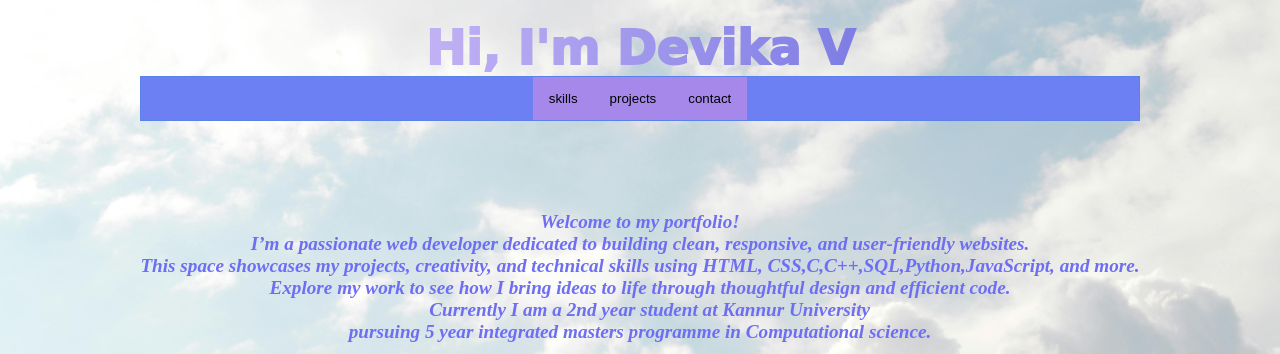
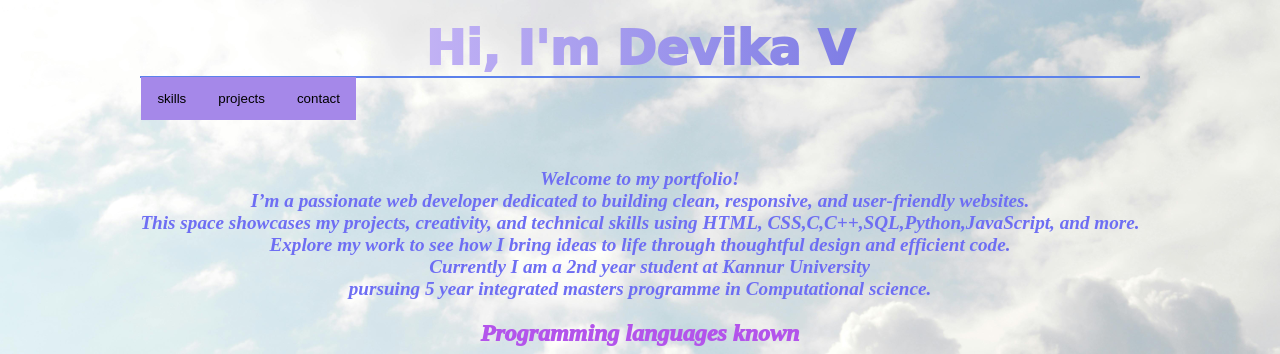
Before and after one commit to devikav1410/portfolio-webpage, a plain HTML site: page index.html in a window 1280 px wide. Shown: the top 354 px of the page. Drawn offline with Linux system fonts and the light colour scheme.

Commit message:
Update portfolio.css

```diff
--- a/portfolio.css
+++ b/portfolio.css
@@ -86,10 +86,8 @@ color: rgb(236, 36, 36);
 font-size: larger;
 font-style: oblique;
 background-color: rgb(108, 128, 243);
-flex-wrap: wrap;
-  align-items: center;
 
-  display: flex;
+
 
 
 
```
